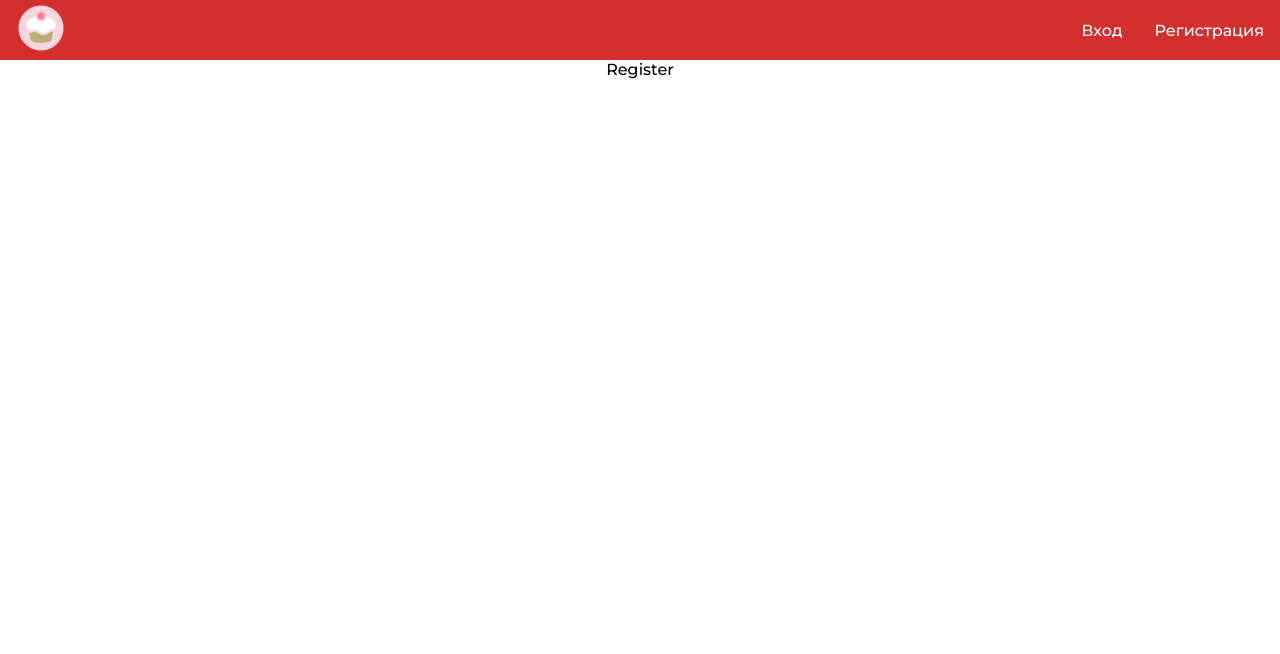
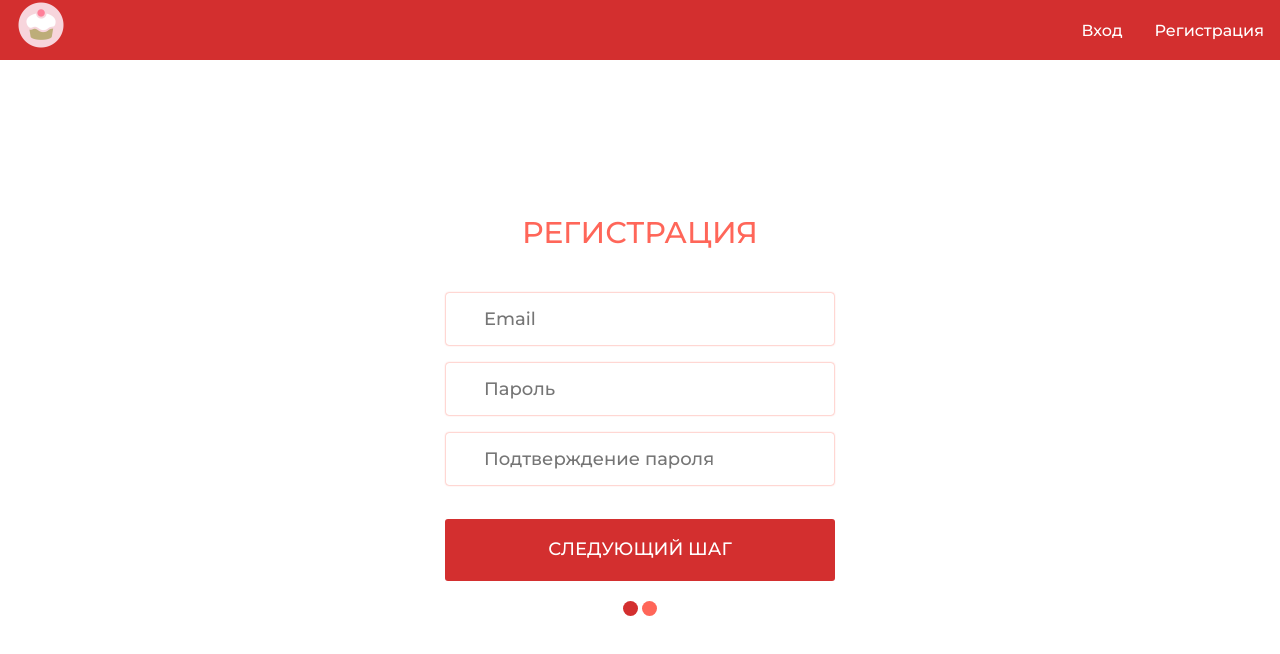
Before and after one commit to zpboff/telechat, a React (Create React App) app in the folder client/: page /register in a window 1280 px wide. Shown: the top 654 px of the page. Built offline with nearby package versions, Linux system fonts and the light colour scheme; no server answers.

Commit message:
register page

```diff
--- a/client/public/styles/main.css
+++ b/client/public/styles/main.css
@@ -73,12 +73,7 @@ header .hamburger .line {
 }
 
 header .logo {
-  display: -webkit-box;
-  display: -ms-flexbox;
-  display: flex;
-  -webkit-box-align: center;
-      -ms-flex-align: center;
-          align-items: center;
+  display: inline-block;
   -webkit-box-flex: 1;
       -ms-flex-positive: 1;
           flex-grow: 1;
@@ -171,17 +166,46 @@ section.layout section.main .container .form-wrapper form {
   font-size: 1rem;
   font-weight: 400;
   line-height: 1.5;
+  height: 390px;
 }
 
 section.layout section.main .container .form-wrapper form .form-title {
   font-size: 30px;
   color: #ff6659;
-  padding-bottom: 51px;
+  padding-bottom: 41px;
   line-height: 1.2;
   text-transform: uppercase;
   text-align: center;
   width: 100%;
   display: block;
+}
+
+section.layout section.main .container .form-wrapper form .steps-wrapper {
+  display: -webkit-box;
+  display: -ms-flexbox;
+  display: flex;
+  width: 100%;
+  -webkit-box-align: center;
+      -ms-flex-align: center;
+          align-items: center;
+  -webkit-box-pack: center;
+      -ms-flex-pack: center;
+          justify-content: center;
+  padding: 20px 0;
+}
+
+section.layout section.main .container .form-wrapper form .steps-wrapper .step {
+  height: 15px;
+  width: 15px;
+  margin: 0 2px;
+  background-color: #ff6659;
+  border: none;
+  border-radius: 50%;
+  display: inline-block;
+}
+
+section.layout section.main .container .form-wrapper form .steps-wrapper .step.current {
+  background-color: #d32f2f;
 }
 
 section.layout section.main .container .form-wrapper form .input-wrapper {
@@ -210,7 +234,6 @@ section.layout section.main .container .form-wrapper form .input-wrapper.error::
   max-width: 70%;
   background-color: #fff;
   border: 1px solid #d32f2f;
-  border-radius: 3px;
   padding: 4px 25px 5px 10px;
   top: 50%;
   -webkit-transform: translateY(-50%);
@@ -255,8 +278,9 @@ section.layout section.main .container .form-wrapper form .input-wrapper input[t
   font-size: 18px;
   display: block;
   width: 100%;
+  border-radius: 3px;
   background: transparent;
-  height: 62px;
+  height: 52px;
   padding: 0 20px 0 38px;
   border: none;
   -webkit-box-shadow: 0 0 2px #ff6659;
@@ -353,7 +377,7 @@ section.layout section.main .container .form-wrapper form .additional label {
   line-height: 1.2;
   display: block;
   position: relative;
-  padding-left: 26px;
+  padding-left: 30px;
   cursor: pointer;
 }
 
--- a/client/public/styles/main.scss
+++ b/client/public/styles/main.scss
@@ -153,16 +153,38 @@ section.layout {
                     font-size: 1rem;
                     font-weight: 400;
                     line-height: 1.5;
+                    height: 390px;
 
                     .form-title {
                         font-size: 30px;
                         color: getColor(secondary);
-                        padding-bottom: 51px;
+                        padding-bottom: 41px;
                         line-height: 1.2;
                         text-transform: uppercase;
                         text-align: center;
                         width: 100%;
                         display: block;
+                    }
+
+                    .steps-wrapper {
+                        display: flex;
+                        width: 100%;
+                        align-items: center;
+                        justify-content: center;
+                        padding: 20px 0;
+                        .step {
+                            height: 15px;
+                            width: 15px;
+                            margin: 0 2px;
+                            background-color: getColor(secondary);
+                            border: none;
+                            border-radius: 50%;
+                            display: inline-block;
+
+                            &.current {
+                                background-color: getColor(primary);
+                            }
+                        }
                     }
 
                     .input-wrapper {
@@ -194,7 +216,6 @@ section.layout {
                             max-width: 70%;
                             background-color: #fff;
                             border: 1px solid getColor(primary);
-                            border-radius: 3px;
                             padding: 4px 25px 5px 10px;
                             top: 50%;
                             transform: translateY(-50%);
@@ -229,8 +250,9 @@ section.layout {
                             font-size: 18px;
                             display: block;
                             width: 100%;
+                            border-radius: 3px;
                             background: transparent;
-                            height: 62px;
+                            height: 52px;
                             padding: 0 20px 0 38px;
                             border: none;
                             box-shadow: 0 0 2px getColor(secondary);
@@ -305,7 +327,7 @@ section.layout {
                             line-height: 1.2;
                             display: block;
                             position: relative;
-                            padding-left: 26px;
+                            padding-left: 30px;
                             cursor: pointer;
 
                             &::before {
--- a/client/src/components/auth/Login.js
+++ b/client/src/components/auth/Login.js
@@ -31,7 +31,7 @@ class Login extends Component {
         });
     };
 
-    handeSubmit = event => {
+    handleSubmit = event => {
         event.preventDefault();
         this.props.login({ ...this.state });
     };
@@ -41,7 +41,7 @@ class Login extends Component {
         return (
             <div className="container">
                 <div className="form-wrapper">
-                    <form noValidate onSubmit={this.handeSubmit}>
+                    <form noValidate onSubmit={this.handleSubmit}>
                         <span className="form-title">Авторизация</span>
                         <div data-validate={errors.email} className={classnames("input-wrapper", {
                             'error': errors.email
--- a/client/src/components/auth/Register.js
+++ b/client/src/components/auth/Register.js
@@ -1,31 +1,34 @@
-import React, { Component } from 'react';
-import { register } from '../../actions/auth';
-import PropTypes from 'prop-types';
-import { connect } from 'react-redux';
-import { NavLink } from 'react-router-dom';
-import withoutAuth from '../shared/withoutAuth';
+import React, { Component } from "react";
+import { register } from "../../actions/auth";
+import PropTypes from "prop-types";
+import { connect } from "react-redux";
+import { NavLink } from "react-router-dom";
+import withoutAuth from "../shared/withoutAuth";
+import classnames from "classnames";
+import Enums from "../../constants/enums";
 
 class Register extends Component {
     constructor(props) {
         super(props);
         this.state = {
-			email: '',
-			password: '',
-			lastName: '',
-			firstName: '',
-			passwordConfirm: '',
+            step: Enums.RegisterStep.Credentials,
+            email: "",
+            password: "",
+            lastName: "",
+            firstName: "",
+            passwordConfirm: "",
             errors: {}
         };
     }
 
-	handleInputChange = (event) => {
+    handleInputChange = event => {
         const { value, name } = event.target;
         this.setState({
             [name]: value
         });
     };
 
-	handleSubmit = (event) => {
+    handleSubmit = event => {
         event.preventDefault();
         this.props.register({ ...this.state }, this.props.history);
     };
@@ -38,10 +41,186 @@ class Register extends Component {
         }
     }
 
+    swithStep = step => this.setState({ step });
+
+    renderButton = () => {
+        const {
+            step,
+            email,
+            password,
+            passwordConfirm,
+            lastName,
+            firstName,
+            errors
+        } = this.state;
+        var disabled = false;
+
+        switch (step) {
+            case Enums.RegisterStep.Credentials:
+                disabled = !email || !password || !passwordConfirm;
+            case Enums.RegisterStep.Personal:
+                disabled = !lastName || !firstName;
+            default:
+                disabled = false;
+        }
+
+        const nextStep = Math.min(
+            Object.values(Enums.RegisterStep).length,
+            step + 1
+		);
+
+        if (step === nextStep) {
+            return <button type="submit">Зарегистрироваться</button>;
+        }
+        return (
+            <button
+				key={step}
+				type='button'
+                disabled={disabled}
+                onClick={this.swithStep.bind(this, nextStep)}
+            >
+                Следующий шаг
+            </button>
+        );
+    };
+
+    renderSwitcher = () => {
+        const { step } = this.state;
+        return (
+            <div className="steps-wrapper">
+                {Object.values(Enums.RegisterStep).map(x => (
+                    <span
+                        key={x}
+                        disabled={x === step}
+                        onClick={this.swithStep.bind(this, x)}
+                        className={classnames("step", {
+                            current: x === step
+                        })}
+                    />
+                ))}
+            </div>
+        );
+    };
+
+    credentials = () => {
+        var { email, password, passwordConfirm, errors } = this.state;
+        return (
+            <>
+                <div
+                    data-validate={errors.email}
+                    className={classnames("input-wrapper", {
+                        error: errors.email
+                    })}
+                >
+                    <input
+                        className="text-input"
+                        type="email"
+                        name="email"
+                        placeholder="Email"
+                        onChange={this.handleInputChange}
+                        value={email}
+                    />
+                    <span className="error" />
+                </div>
+                <div
+                    data-validate={errors.password}
+                    className={classnames("input-wrapper", {
+                        error: errors.password
+                    })}
+                >
+                    <input
+                        className="text-input"
+                        type="password"
+                        name="password"
+                        placeholder="Пароль"
+                        onChange={this.handleInputChange}
+                        value={password}
+                    />
+                    <span className="warning" />
+                </div>
+                <div
+                    data-validate={errors.password}
+                    className={classnames("input-wrapper", {
+                        error: errors.password
+                    })}
+                >
+                    <input
+                        className="text-input"
+                        type="password"
+                        name="passwordConfirm"
+                        placeholder="Подтверждение пароля"
+                        onChange={this.handleInputChange}
+                        value={passwordConfirm}
+                    />
+                    <span className="warning" />
+                </div>
+            </>
+        );
+    };
+
+    personal = () => {
+        var { firstName, lastName, errors } = this.state;
+        return (
+            <>
+                <div
+                    data-validate={errors.firstName}
+                    className={classnames("input-wrapper", {
+                        error: errors.firstName
+                    })}
+                >
+                    <input
+                        className="text-input"
+                        type="text"
+                        name="firstName"
+                        placeholder="Имя"
+                        onChange={this.handleInputChange}
+                        value={firstName}
+                    />
+                    <span className="error" />
+                </div>
+                <div
+                    data-validate={errors.lastName}
+                    className={classnames("input-wrapper", {
+                        error: errors.lastName
+                    })}
+                >
+                    <input
+                        className="text-input"
+                        type="text"
+                        name="lastName"
+                        placeholder="Фамилия"
+                        onChange={this.handleInputChange}
+                        value={lastName}
+                    />
+                    <span className="warning" />
+                </div>
+            </>
+        );
+    };
+
+    getBody = () => {
+        switch (this.state.step) {
+            case Enums.RegisterStep.Credentials:
+                return this.credentials();
+            case Enums.RegisterStep.Personal:
+                return this.personal();
+            default:
+                return <div>Wrong step!</div>;
+        }
+    };
+
     render() {
-		var { email, password, passwordConfirm, lastName, firstName, errors } = this.state;
         return (
-			<div>Register</div>
+            <div className="container">
+                <div className="form-wrapper">
+                    <form noValidate onSubmit={this.handleSubmit}>
+                        <span className="form-title">Регистрация</span>
+                        {this.getBody()}
+                        <div className="btn-wrapper">{this.renderButton()}</div>
+                        {this.renderSwitcher()}
+                    </form>
+                </div>
+            </div>
         );
     }
 }
@@ -51,13 +230,16 @@ Register.propTypes = {
     isAuthenticated: PropTypes.bool
 };
 
-const mapStateToProps = (state) => ({
+const mapStateToProps = state => ({
     isAuthenticated: state.auth.isAuthenticated,
     errors: state.auth.errors
 });
 
-const mapDispatchToProps = (dispatch) => ({
+const mapDispatchToProps = dispatch => ({
     register: (user, history) => dispatch(register(user, history))
 });
 
-export default connect(mapStateToProps, mapDispatchToProps)(withoutAuth(Register));
+export default connect(
+    mapStateToProps,
+    mapDispatchToProps
+)(withoutAuth(Register));
--- /dev/null
+++ b/client/src/constants/enums.js
@@ -0,0 +1,6 @@
+export default class Enums {
+    static RegisterStep = {
+        Credentials: 1,
+        Personal: 2
+    };
+}
```
Also changed, not shown: client/src/constants/consts.js (added), 1 other file (tests, documents, lock files or other folders). Lines whose indentation alone changed are shown as unchanged.
